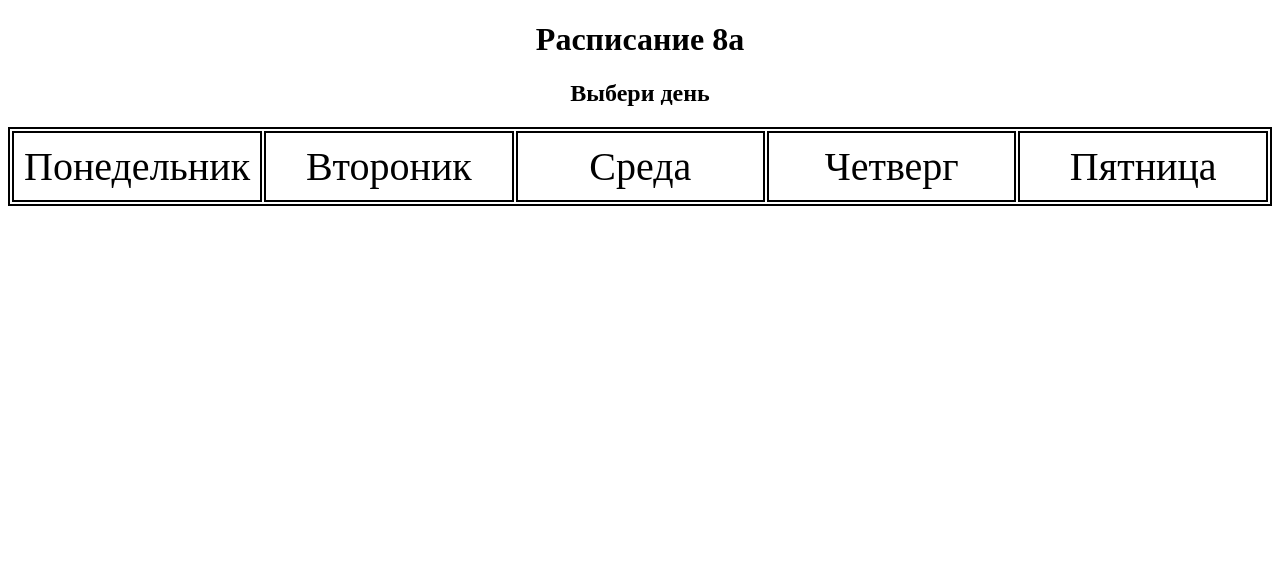
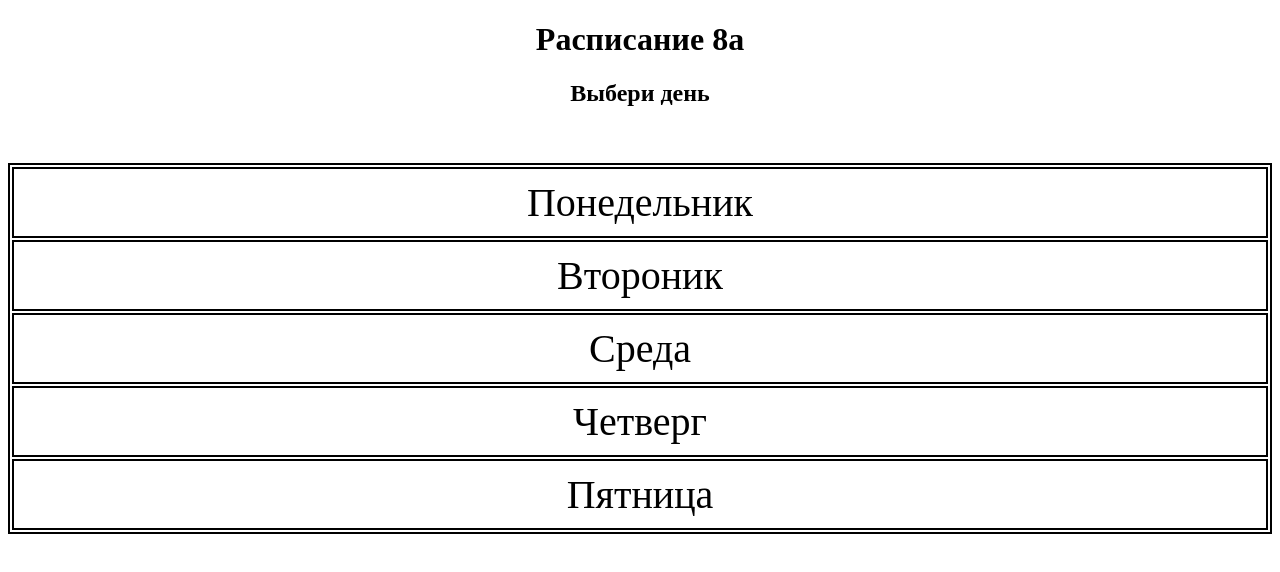
Before and after one commit to 8a-raspisanie/8a-raspisanie.github.io, a plain HTML site: page index.html in a window 1280 px wide. Drawn offline with Linux system fonts and the light colour scheme.

Commit message:
Update index.html

```diff
--- a/index.html
+++ b/index.html
@@ -14,14 +14,14 @@
     <body>
         <h1>Расписание 8a</h1>
         <h2>Выбери день</h2>
+        <br>
+        <br>
         <table>
-            <tr>
-                <td><a href="monday.html">Понедельник</a></td>
-                <td><a href="tuesday.html">Второник</a></td>
-                <td><a href="wednesday.html">Среда</a></td>
-                <td><a href="thursday.html">Четверг</a></td>
-                <td><a href="friday.html">Пятница</a></td>
-            </tr>
+            <tr><td><a href="monday.html">Понедельник</a></td></tr>
+            <tr><td><a href="tuesday.html">Второник</a></td></tr>
+            <tr><td><a href="wednesday.html">Среда</a></td></tr>
+            <tr><td><a href="thursday.html">Четверг</a></td></tr>
+            <tr><td><a href="friday.html">Пятница</a></td></tr>
         </table>
     </body>
 </html>
```
